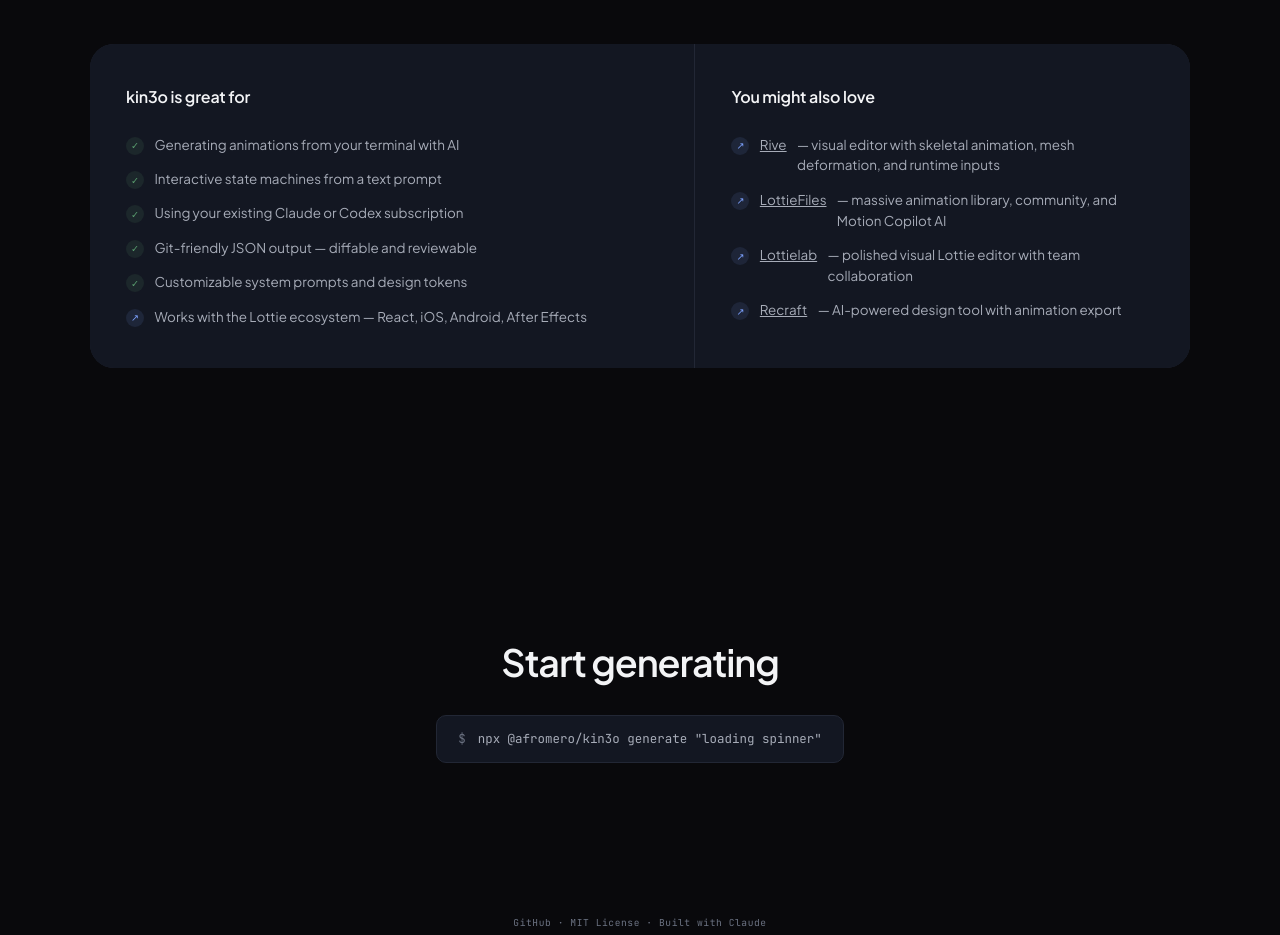
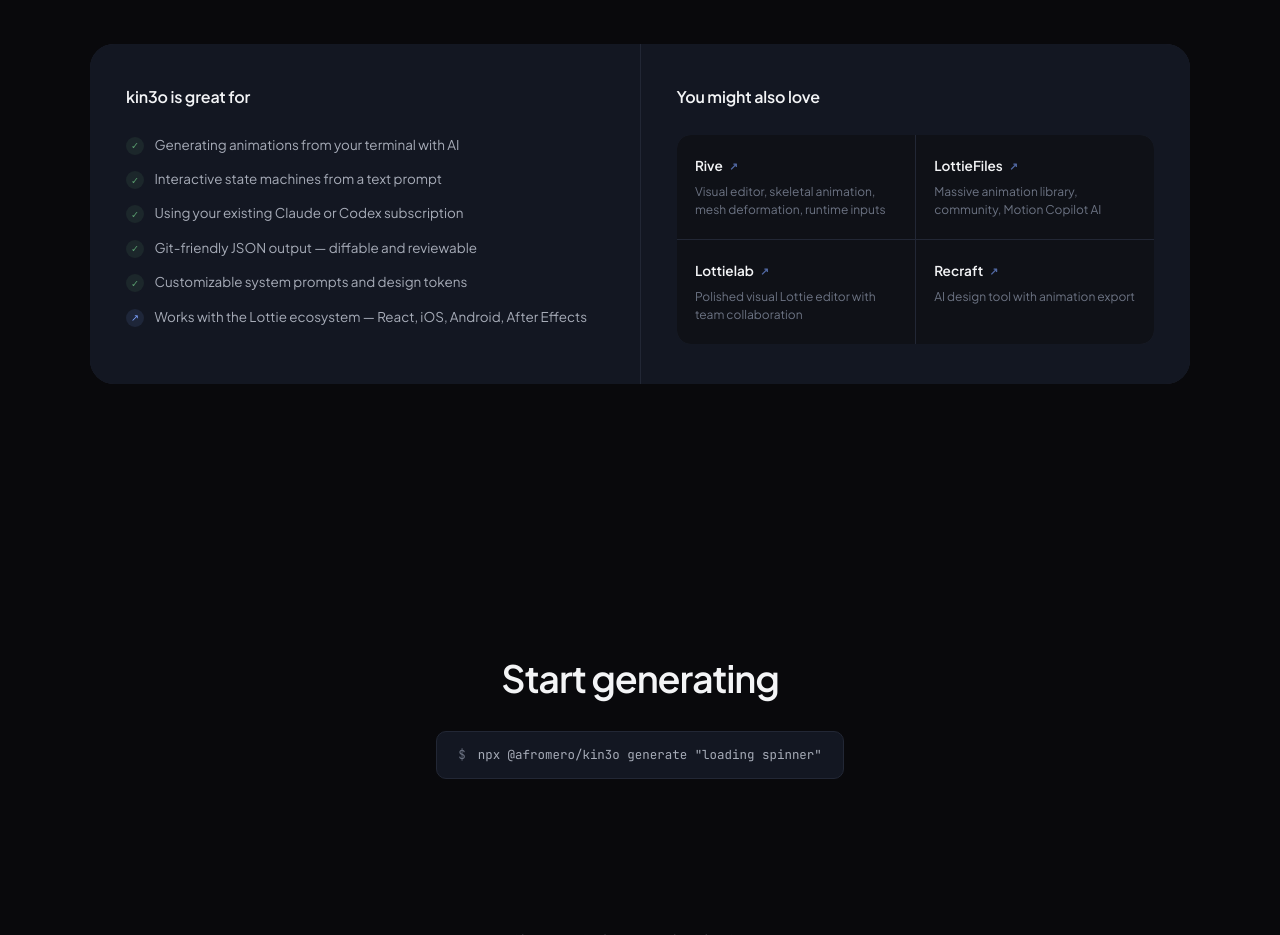
Before and after one commit to affromero/kin3o, a website: page landing/index.html in a window 1280 px wide. Shown: the part 3640-4575 px from the top of the page. Drawn offline with nearby package versions, Linux system fonts and the light colour scheme.

Commit message:
style: compact 2x2 grid for tool recommendations in compare section

```diff
--- a/landing/index.html
+++ b/landing/index.html
@@ -563,10 +563,10 @@
 .cmp-header{margin-bottom:3rem}
 .cmp-header p{color:var(--text-3);max-width:480px;margin-top:.5rem}
 
-/* Fix 11: Split decision card */
+/* Decision card */
 .cmp-split{
   display:grid;
-  grid-template-columns:1.1fr .9fr;
+  grid-template-columns:1fr 1fr;
   gap:1px;
   background:var(--line);
   border-radius:24px;
@@ -606,6 +606,26 @@
 }
 .cmp-icon-info{
   background:rgba(125,162,255,.10);color:var(--cool);
+}
+
+.cmp-tools{
+  display:grid;grid-template-columns:1fr 1fr;gap:1px;
+  background:var(--line);border-radius:14px;overflow:hidden;
+  margin-top:.25rem;
+}
+.cmp-tool{
+  background:var(--raised);padding:1.25rem 1.15rem;
+  text-decoration:none;transition:background .2s;
+}
+.cmp-tool:hover{background:rgba(255,255,255,.03)}
+.cmp-tool-name{
+  font-family:var(--sans);font-size:.85rem;font-weight:600;
+  color:var(--text-1);margin-bottom:.35rem;
+  display:flex;align-items:center;gap:.4rem;
+}
+.cmp-tool-name .arrow{font-size:.65rem;color:var(--cool);opacity:.6}
+.cmp-tool-desc{
+  font-size:.75rem;color:var(--text-3);line-height:1.5;
 }
 
 /* ── End (Fix 12) ── */
@@ -920,12 +940,24 @@
       </div>
       <div class="cmp-panel">
         <div class="cmp-panel-title">You might also love</div>
-        <ul class="cmp-list">
-          <li><span class="cmp-icon cmp-icon-info">&#8599;</span> <a href="https://rive.app" style="color:var(--text-2)">Rive</a> &mdash; visual editor with skeletal animation, mesh deformation, and runtime inputs</li>
-          <li><span class="cmp-icon cmp-icon-info">&#8599;</span> <a href="https://lottiefiles.com" style="color:var(--text-2)">LottieFiles</a> &mdash; massive animation library, community, and Motion Copilot AI</li>
-          <li><span class="cmp-icon cmp-icon-info">&#8599;</span> <a href="https://www.lottielab.com" style="color:var(--text-2)">Lottielab</a> &mdash; polished visual Lottie editor with team collaboration</li>
-          <li><span class="cmp-icon cmp-icon-info">&#8599;</span> <a href="https://www.recraft.ai" style="color:var(--text-2)">Recraft</a> &mdash; AI-powered design tool with animation export</li>
-        </ul>
+        <div class="cmp-tools">
+          <a class="cmp-tool" href="https://rive.app">
+            <div class="cmp-tool-name">Rive <span class="arrow">&#8599;</span></div>
+            <div class="cmp-tool-desc">Visual editor, skeletal animation, mesh deformation, runtime inputs</div>
+          </a>
+          <a class="cmp-tool" href="https://lottiefiles.com">
+            <div class="cmp-tool-name">LottieFiles <span class="arrow">&#8599;</span></div>
+            <div class="cmp-tool-desc">Massive animation library, community, Motion Copilot AI</div>
+          </a>
+          <a class="cmp-tool" href="https://www.lottielab.com">
+            <div class="cmp-tool-name">Lottielab <span class="arrow">&#8599;</span></div>
+            <div class="cmp-tool-desc">Polished visual Lottie editor with team collaboration</div>
+          </a>
+          <a class="cmp-tool" href="https://www.recraft.ai">
+            <div class="cmp-tool-name">Recraft <span class="arrow">&#8599;</span></div>
+            <div class="cmp-tool-desc">AI design tool with animation export</div>
+          </a>
+        </div>
       </div>
     </div>
   </div>
```
